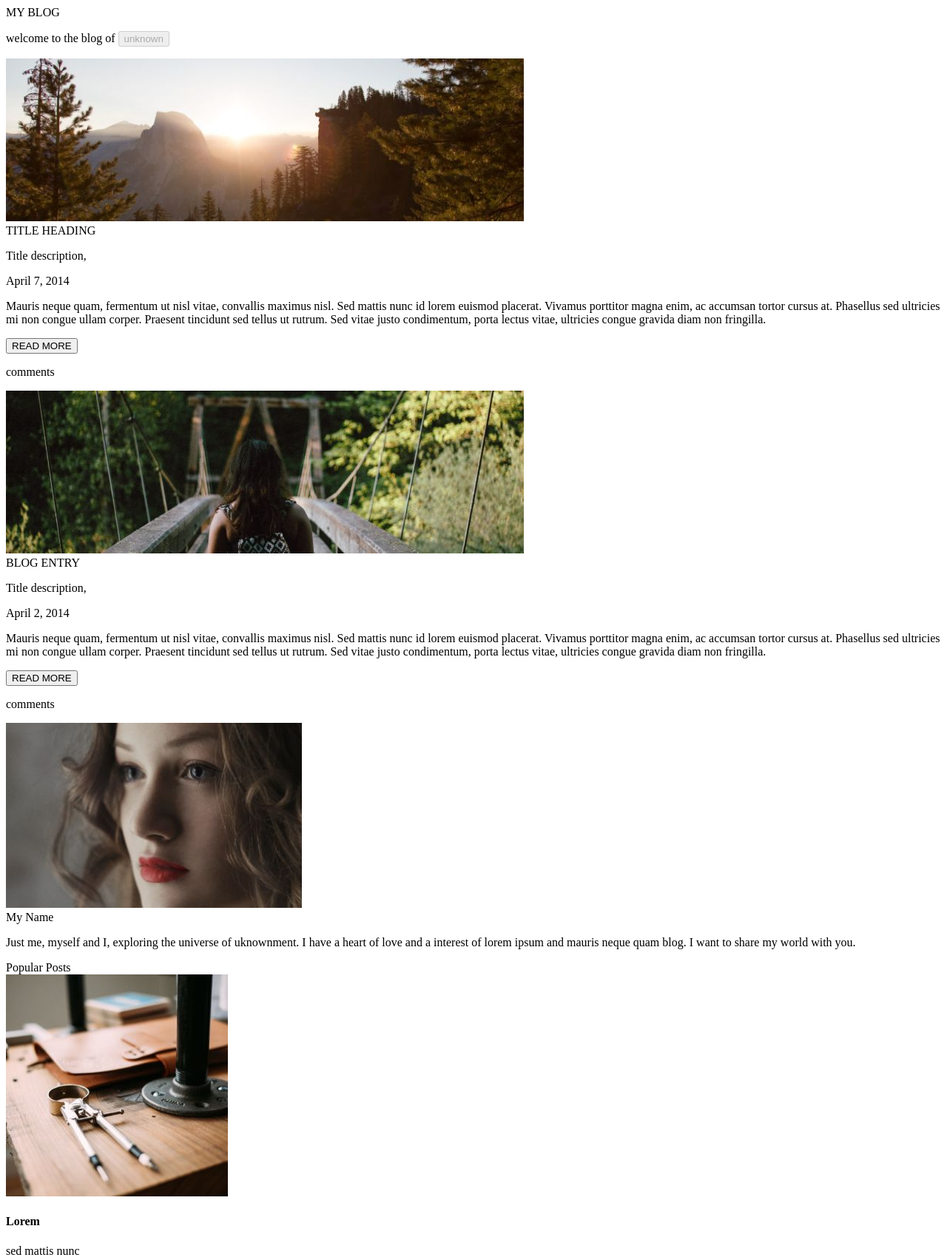
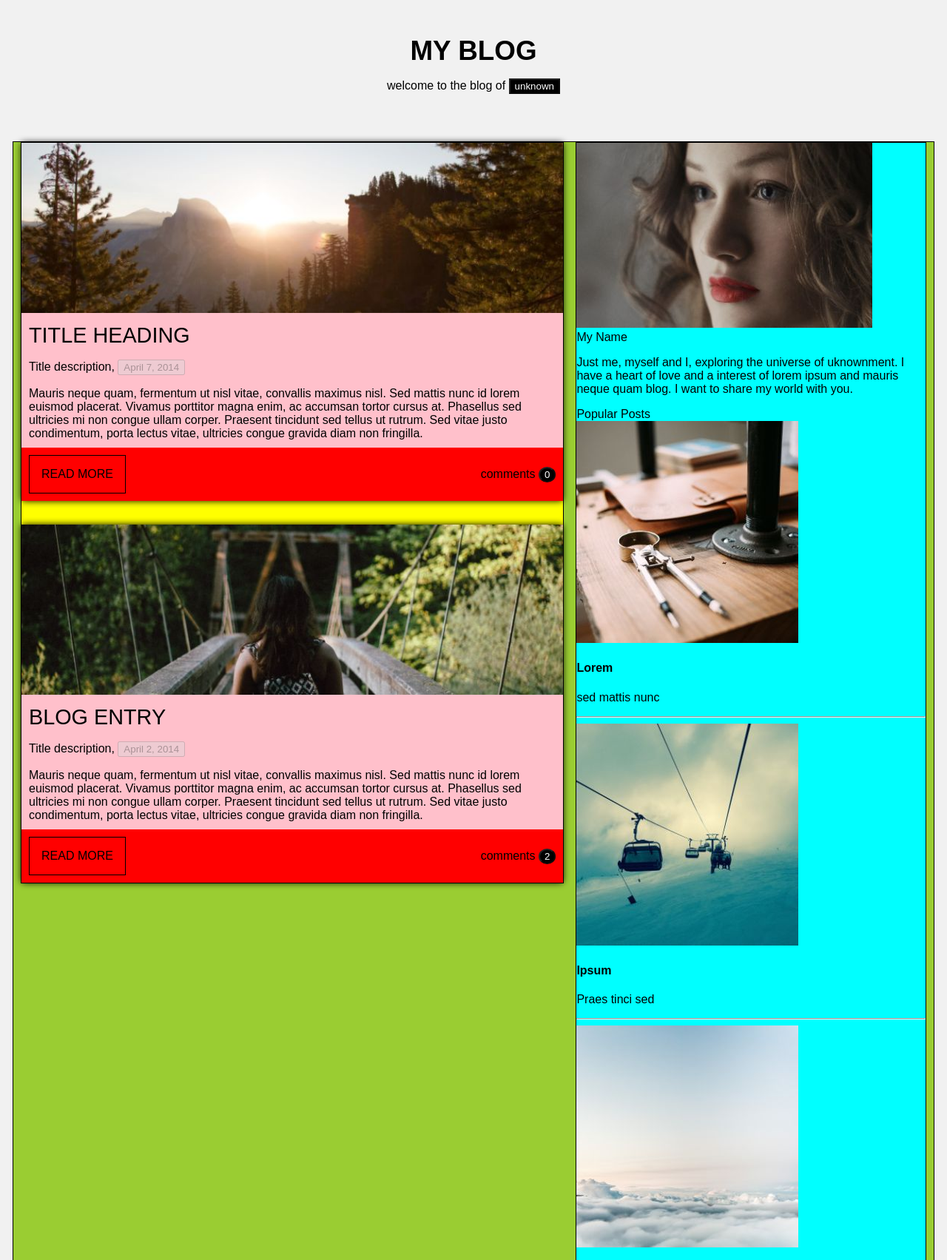
Before and after one commit to RashJrEdmund/My-blog, a plain HTML site: page index.html in a window 1280 px wide. Shown: the top 1703 px of the page at 74% size. Drawn offline with Linux system fonts and the light colour scheme.

Commit message:
about to finish edditin, so far so good

```diff
--- a/assets/styles/style.css
+++ b/assets/styles/style.css
@@ -0,0 +1,169 @@
+body {
+  font-family: sans-serif;
+  background-color: #f1f1f1;
+  margin: 0;
+}
+
+/* EDDITING THE TWO TOP HEADERS */
+
+.my-blog {
+  width: fit-content;
+  margin: 3rem auto 4rem;
+  text-align: center;
+}
+
+.my-blog header {
+  font-size: 2.3rem;
+  font-weight: 550;
+}
+
+.my-blog button {
+  background-color: #000;
+  color: #fff;
+}
+
+/* END EDDITING THE TWO TOP HEADERS */
+/* EDDITING THE SECTION WHOLE */
+
+.whole {
+  background-color: yellowgreen;
+  border: 1px solid black;
+  max-width: 1224px;
+  padding: 0 10px;
+  margin: auto;
+  display: grid;
+  grid-template-columns: 60% auto;
+  gap: 1rem;
+}
+
+.whole a {
+  text-decoration: none;
+}
+
+.first-column{
+  border: 1px solid black;
+  background-color: yellow;
+  display: grid;
+  grid-template-columns: 1fr;
+  height: fit-content;
+  row-gap: 2rem;
+}
+
+.second-column {
+  border: 1px solid black;
+  background-color: aqua;
+}
+
+/* END EDDITING THE SECTION WHOLE */
+/* EDDITING FIGURE1 AND FIGURE2 */
+
+.figure1-and-figure2 {
+  background-color: pink;
+  border-radius: 3px;
+  box-shadow: 0 0 10px;
+  height: fit-content;
+}
+
+.figure1-and-figure2 img {
+  width: 100%;
+}
+
+/* .blog-entry-img {
+  height: 10.5rem;
+} */
+
+.figure1-and-figure2 header {
+  font-size: 1.8rem;
+  font-weight: 549;
+  margin: 10px ;
+}
+
+.figure1-and-figure2 .header2 {
+  margin: 10px;
+}
+
+.figure-paragraph {
+  margin: 10px;
+}
+
+.box-footer {
+  background-color: red;
+  display: flex;
+  padding: 10px;
+  align-items: center;
+}
+
+.box-footer .read-more {
+  border: 0.5px solid #000;
+  color: #000;
+  padding: 1rem;
+  align-items: flex-end;
+}
+
+.box-footer .read-more:hover {
+  background-color: #d3d3d3;
+}
+
+.box-footer .comments {
+  margin-left: auto;
+}
+
+.comments button {
+  background-color: #000;
+  color: #fff;
+  border-radius: 100%;
+}
+
+/*END EDDITING FIGURE1 AND FIGURE2 */
+/* MOVING ON TO THE SECOND COLUMN */
+
+
+/* ENDING THE SECOND AND LAST COLUMN */
+/* HEADING TOWARDS THE FOOTER */
+
+footer {
+  height: 8rem;
+  background-color: #616161;
+  padding: 1rem;
+}
+
+footer .previous {
+  padding: 1rem;
+  border: none;
+  background-color: #000;
+  opacity: .4;
+  color: #fff;
+}
+
+footer .previous:hover {
+  background-color: gray;
+}
+
+footer .next {
+  padding: 1rem;
+  border: none;
+  background-color: #000;
+  color: #fff;
+}
+
+footer .next:hover {
+  background-color: #d3d3d3;
+  color: #000;
+}
+
+footer .powered-by {
+  color: #fff;
+  margin-top: 2rem;
+}
+
+footer a {
+  color: #fff;
+}
+
+/* ENDING THE FOOTER */
+
+@media only screen and (max-width: 786px) {
+  .whole {
+    grid-template-columns: 1fr;
+  }
+}
--- a/index.html
+++ b/index.html
@@ -10,40 +10,42 @@
 <body>
     <div class="my-blog">
         <header>MY BLOG</header>
-        <p>welcome to the blog of <button disabled>unknown</button></p>
+        <p>welcome to the blog of <button disabled class="unkown-background">unknown</button disabled></p>
     </div>
-    <div class="title">
+    <div class="whole">
+        <div class="first-column">
+            <div class="figure1-and-figure2">
                 <img src="assets/images/photo1.png" alt="a photo tree tops, mountains and sunlight">
                 <header>TITLE HEADING</header>
                 <div class="header2">
-           <p>Title description,</p>
-           <p>April 7, 2014</p>
-           <p>
+                    <p>Title description, <button disabled>April 7, 2014</button disabled></p>
+                </div>
+                <div class="figure-paragraph">
                     Mauris neque quam, fermentum ut nisl vitae, convallis maximus nisl. Sed mattis nunc id lorem euismod placerat. Vivamus porttitor magna enim, ac accumsan tortor cursus at. Phasellus sed ultricies mi non congue ullam corper. Praesent tincidunt sed tellus ut rutrum. Sed vitae justo condimentum, porta lectus vitae, ultricies congue gravida diam non fringilla.
-           </p>
+                </div>
                 <div class="box-footer">
-               <button>READ MORE</button>
-               <p>comments</p>
+                    <a href="#"><div class="read-more">READ MORE</div></a>
+                    <div class="comments">comments <button disabled>0</button></div>
+                </div>
+            </div>
+
+            <div class="figure1-and-figure2">
+                <img src="assets/images/photo2.png" alt="a photo tree tops, mountains and sunlight">
+                <header>BLOG ENTRY</header>
+                <div class="header2">
+                    <p>Title description, <button disabled>April 2, 2014</button disabled></p>
+                </div>
+                <div class="figure-paragraph">
+                    Mauris neque quam, fermentum ut nisl vitae, convallis maximus nisl. Sed mattis nunc id lorem euismod placerat. Vivamus porttitor magna enim, ac accumsan tortor cursus at. Phasellus sed ultricies mi non congue ullam corper. Praesent tincidunt sed tellus ut rutrum. Sed vitae justo condimentum, porta lectus vitae, ultricies congue gravida diam non fringilla.
+                </div>
+                <div class="box-footer">
+                    <a href="#"><div class="read-more">READ MORE</div></a>
+                    <div class="comments">comments <button disabled>2</button></div>
                 </div>
             </div>
         </div>
 
-    <div class="blog-entry">
-        <img src="assets/images/photo2.png" alt="a 3rd person view of a girl walking on a bridge">
-        <header>BLOG ENTRY</header>
-        <div class="header2">
-           <p>Title description,</p>
-           <p>April 2, 2014</p>
-        </div>
-        <p>
-            Mauris neque quam, fermentum ut nisl vitae, convallis maximus nisl. Sed mattis nunc id lorem euismod placerat. Vivamus porttitor magna enim, ac accumsan tortor cursus at. Phasellus sed ultricies mi non congue ullam corper. Praesent tincidunt sed tellus ut rutrum. Sed vitae justo condimentum, porta lectus vitae, ultricies congue gravida diam non fringilla.
-        </p>
-        <div class="box-footer">
-            <button>READ MORE</button>
-            <p>comments</p>
-        </div>
-    </div>
-
+        <div class="second-column">
             <div class="avatar">
                 <img src="assets/images/avatar.png" alt="this is an avatar">
                 <header>My Name</header>
@@ -81,25 +83,27 @@
 
             <div class="tags">
                 <header>Tags</header>
-        <button disabled>Travel</button>
-        <button disabled>New York</button>
-        <button disabled>London</button>
-        <button disabled>IKEA</button>
-        <button disabled>NORWAY</button>
-        <button disabled>DIY</button>
-        <button disabled>Ideas</button>
-        <button disabled>Baby</button>
-        <button disabled>Family</button>
-        <button disabled>News</button>
-        <button disabled>Clothing</button>
-        <button disabled>Shopping</button>
-        <button disabled>Sports</button>
-        <button disabled>Games</button>
+                <div class="tag-cubes">Travel</div class="tag-cubes">
+                <div class="tag-cubes">New York</div class="tag-cubes">
+                <div class="tag-cubes">London</div class="tag-cubes">
+                <div class="tag-cubes">IKEA</div class="tag-cubes">
+                <div class="tag-cubes">NORWAY</div class="tag-cubes">
+                <div class="tag-cubes">DIY</div class="tag-cubes">
+                <div class="tag-cubes">Ideas</div class="tag-cubes">
+                <div class="tag-cubes">Baby</div class="tag-cubes">
+                <div class="tag-cubes">Family</div class="tag-cubes">
+                <div class="tag-cubes">News</div class="tag-cubes">
+                <div class="tag-cubes">Clothing</div class="tag-cubes">
+                <div class="tag-cubes">Shopping</div class="tag-cubes">
+                <div class="tag-cubes">Sports</div class="tag-cubes">
+                <div class="tag-cubes">Games</div class="tag-cubes">
+            </div>
+        </div>
     </div>
 
     <footer>
         <button class="previous">Previous</button>
-        <button class="next">Next</button>
+        <button class="next">Next  </button>
 
         <div class="powered-by">
             Powered by <a href="#" target="_blank">w3.css</a>
```
Also changed, not shown: 1 other file. Lines whose indentation alone changed are shown as unchanged.
